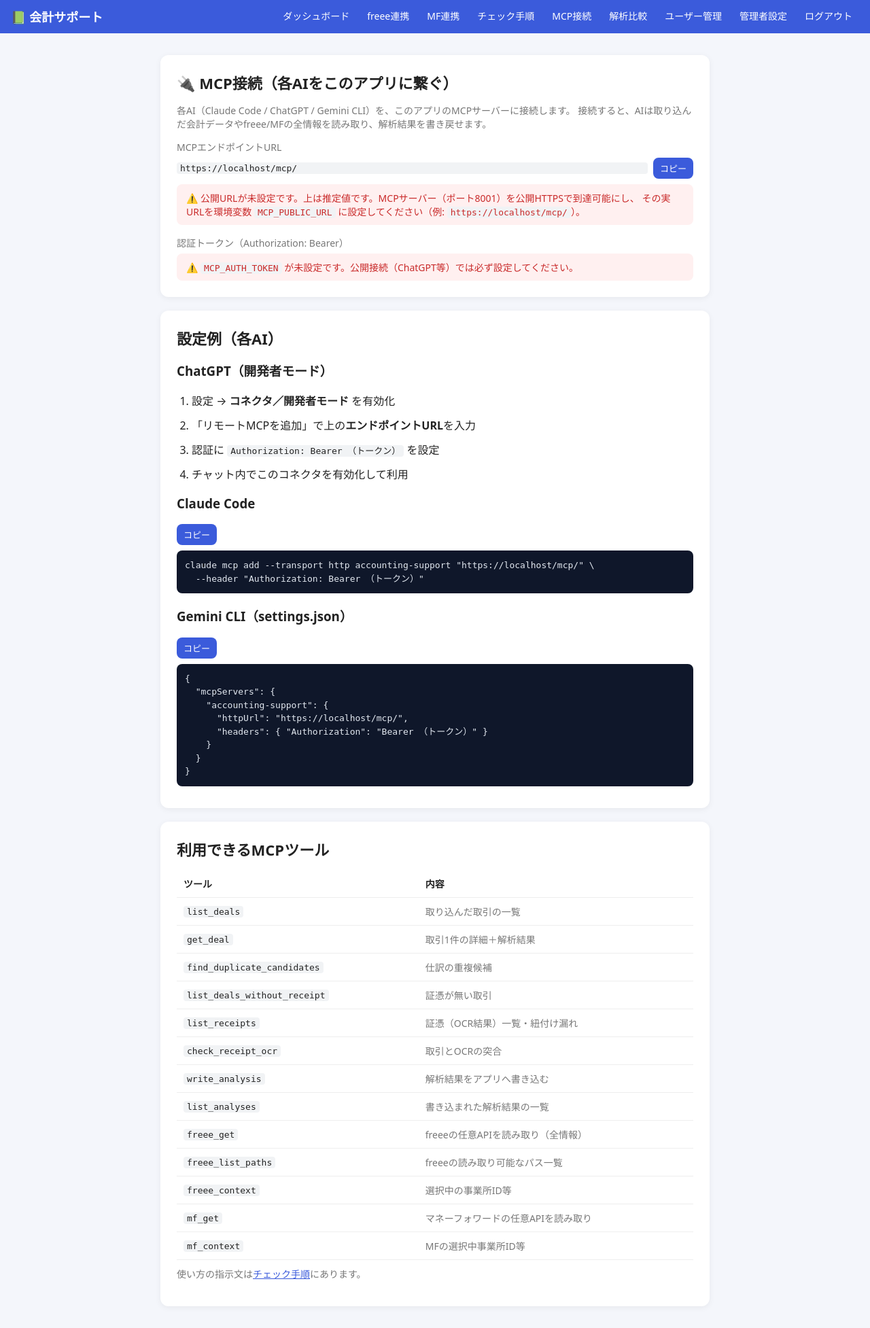
After one commit to system-asayama/accounting-support-app, a Flask app: page /mcp in a window 1280 px wide. The commit adds this page. Shown: the whole page at 68% size. Run offline with Flask 3, Linux system fonts and the light colour scheme; the visitor is signed in with stand-in values (Sample User, id 1); data comes from the database, SQL or seed files in the repository.

Commit message:
feat: MCP接続情報ページを追加
各AI（Claude Code / ChatGPT / Gemini CLI）をこのアプリのMCPサーバーへ繋ぐための
エンドポイントURL・認証トークン・設定スニペット・ツール一覧を画面表示。

- app: /mcp ルートを追加（MCP_PUBLIC_URL / MCP_AUTH_TOKEN を表示、未設定時は警告）
- templates: mcp_info.html（各AI用のコピー可能な設定例、ツール一覧）
- base/dashboard: MCP接続への導線を追加
- docker-compose: web サービスに MCP_AUTH_TOKEN / MCP_PUBLIC_URL を渡す

Co-Authored-By: Claude Opus 4.8 <noreply@anthropic.com>
Claude-Session: https://claude.ai/code/session_013bfEzerMjsfEDz2T36fFSG

```diff
--- a/app.py
+++ b/app.py
@@ -870,6 +870,38 @@ def _register_routes(app: Flask) -> None:
         """各AIへ配布するチェック用プロンプトの雛形を表示する。"""
         return render_template("prompts.html", check_prompts=CHECK_PROMPTS)
 
+    @app.route("/mcp")
+    @login_required
+    def mcp_info():
+        """各AIをこのアプリのMCPサーバーへ接続するための情報・設定例を表示する。"""
+        public_url = (os.environ.get("MCP_PUBLIC_URL") or "").strip()
+        suggested_url = f"https://{request.host}/mcp/"
+        endpoint = public_url or suggested_url
+        token = (os.environ.get("MCP_AUTH_TOKEN") or "").strip()
+        tools = [
+            ("list_deals", "取り込んだ取引の一覧"),
+            ("get_deal", "取引1件の詳細＋解析結果"),
+            ("find_duplicate_candidates", "仕訳の重複候補"),
+            ("list_deals_without_receipt", "証憑が無い取引"),
+            ("list_receipts", "証憑（OCR結果）一覧・紐付け漏れ"),
+            ("check_receipt_ocr", "取引とOCRの突合"),
+            ("write_analysis", "解析結果をアプリへ書き込む"),
+            ("list_analyses", "書き込まれた解析結果の一覧"),
+            ("freee_get", "freeeの任意APIを読み取り（全情報）"),
+            ("freee_list_paths", "freeeの読み取り可能なパス一覧"),
+            ("freee_context", "選択中の事業所ID等"),
+            ("mf_get", "マネーフォワードの任意APIを読み取り"),
+            ("mf_context", "MFの選択中事業所ID等"),
+        ]
+        return render_template(
+            "mcp_info.html",
+            endpoint=endpoint,
+            public_url_set=bool(public_url),
+            suggested_url=suggested_url,
+            token=token,
+            tools=tools,
+        )
+
     @app.route("/analyses")
     @login_required
     def analyses():
--- a/docker-compose.yml
+++ b/docker-compose.yml
@@ -19,6 +19,8 @@ services:
       MF_REDIRECT_URI: ${MF_REDIRECT_URI:-}
       MF_SCOPE: ${MF_SCOPE:-}
       MF_API_BASE: ${MF_API_BASE:-}
+      MCP_AUTH_TOKEN: ${MCP_AUTH_TOKEN:-}
+      MCP_PUBLIC_URL: ${MCP_PUBLIC_URL:-}
     depends_on:
       - db
     restart: unless-stopped
--- a/templates/base.html
+++ b/templates/base.html
@@ -85,6 +85,7 @@
         <a href="{{ url_for('freee_status') }}">freee連携</a>
         <a href="{{ url_for('mf_status') }}">MF連携</a>
         <a href="{{ url_for('prompts') }}">チェック手順</a>
+        <a href="{{ url_for('mcp_info') }}">MCP接続</a>
         <a href="{{ url_for('analyses') }}">解析比較</a>
         {% if current_user.is_admin %}<a href="{{ url_for('admin_users') }}">ユーザー管理</a>{% endif %}
         {% if current_user.is_admin %}<a href="{{ url_for('admin_settings') }}">管理者設定</a>
--- a/templates/dashboard.html
+++ b/templates/dashboard.html
@@ -35,6 +35,7 @@
   </p>
   <div class="inline" style="flex-wrap:wrap; gap:8px;">
     <a href="{{ url_for('analyses') }}"><button>解析比較を見る</button></a>
+    <a href="{{ url_for('mcp_info') }}"><button type="button" class="secondary">MCP接続情報</button></a>
     <a href="{{ url_for('prompts') }}"><button type="button" class="secondary">チェック手順・指示雛形</button></a>
   </div>
   <div class="inline" style="flex-wrap:wrap; gap:8px; margin-top:10px;">
--- /dev/null
+++ b/templates/mcp_info.html
@@ -0,0 +1,94 @@
+{% extends "base.html" %}
+{% block title %}MCP接続{% endblock %}
+{% block content %}
+<div class="card">
+  <h1>🔌 MCP接続（各AIをこのアプリに繋ぐ）</h1>
+  <p class="muted">
+    各AI（Claude Code / ChatGPT / Gemini CLI）を、このアプリのMCPサーバーに接続します。
+    接続すると、AIは取り込んだ会計データやfreee/MFの全情報を読み取り、解析結果を書き戻せます。
+  </p>
+
+  <label>MCPエンドポイントURL</label>
+  <div class="copyrow" style="margin-top:6px;">
+    <code id="ep">{{ endpoint }}</code>
+    <button type="button" class="small" onclick="copyText('ep', this)">コピー</button>
+  </div>
+  {% if not public_url_set %}
+  <p class="flash error" style="margin:8px 0 0;">
+    ⚠️ 公開URLが未設定です。上は推定値です。MCPサーバー（ポート8001）を公開HTTPSで到達可能にし、
+    その実URLを環境変数 <code>MCP_PUBLIC_URL</code> に設定してください（例: <code>{{ suggested_url }}</code>）。
+  </p>
+  {% endif %}
+
+  <label style="margin-top:16px;">認証トークン（Authorization: Bearer）</label>
+  {% if token %}
+  <div class="copyrow" style="margin-top:6px;">
+    <code id="tk">{{ token }}</code>
+    <button type="button" class="small" onclick="copyText('tk', this)">コピー</button>
+  </div>
+  <p class="muted" style="margin:6px 0 0;">※ トークンはパスワード同様。共有に注意してください。</p>
+  {% else %}
+  <p class="flash error" style="margin:6px 0 0;">
+    ⚠️ <code>MCP_AUTH_TOKEN</code> が未設定です。公開接続（ChatGPT等）では必ず設定してください。
+  </p>
+  {% endif %}
+</div>
+
+<div class="card">
+  <h1>設定例（各AI）</h1>
+
+  <h3>ChatGPT（開発者モード）</h3>
+  <ol class="steps">
+    <li>設定 → <strong>コネクタ／開発者モード</strong> を有効化</li>
+    <li>「リモートMCPを追加」で上の<strong>エンドポイントURL</strong>を入力</li>
+    <li>認証に <code>Authorization: Bearer {{ token or '（トークン）' }}</code> を設定</li>
+    <li>チャット内でこのコネクタを有効化して利用</li>
+  </ol>
+
+  <h3>Claude Code</h3>
+  <div class="copyrow">
+    <button type="button" class="small" onclick="copyText('cc', this)">コピー</button>
+  </div>
+  <pre class="codebox" id="cc">claude mcp add --transport http accounting-support "{{ endpoint }}" \
+  --header "Authorization: Bearer {{ token or '（トークン）' }}"</pre>
+
+  <h3>Gemini CLI（settings.json）</h3>
+  <div class="copyrow">
+    <button type="button" class="small" onclick="copyText('gm', this)">コピー</button>
+  </div>
+  <pre class="codebox" id="gm">{
+  "mcpServers": {
+    "accounting-support": {
+      "httpUrl": "{{ endpoint }}",
+      "headers": { "Authorization": "Bearer {{ token or '（トークン）' }}" }
+    }
+  }
+}</pre>
+</div>
+
+<div class="card">
+  <h1>利用できるMCPツール</h1>
+  <div class="table-wrap">
+    <table>
+      <thead><tr><th>ツール</th><th>内容</th></tr></thead>
+      <tbody>
+        {% for name, desc in tools %}
+        <tr><td><code>{{ name }}</code></td><td class="wrap muted">{{ desc }}</td></tr>
+        {% endfor %}
+      </tbody>
+    </table>
+  </div>
+  <p class="muted" style="margin-top:10px;">
+    使い方の指示文は<a class="link" href="{{ url_for('prompts') }}">チェック手順</a>にあります。
+  </p>
+</div>
+
+<script>
+  function copyText(id, btn) {
+    var el = document.getElementById(id);
+    var t = el.textContent;
+    var done = function () { var o = btn.textContent; btn.textContent = 'コピー済'; setTimeout(function(){ btn.textContent = o; }, 1200); };
+    if (navigator.clipboard && navigator.clipboard.writeText) { navigator.clipboard.writeText(t).then(done, done); } else { done(); }
+  }
+</script>
+{% endblock %}
```
